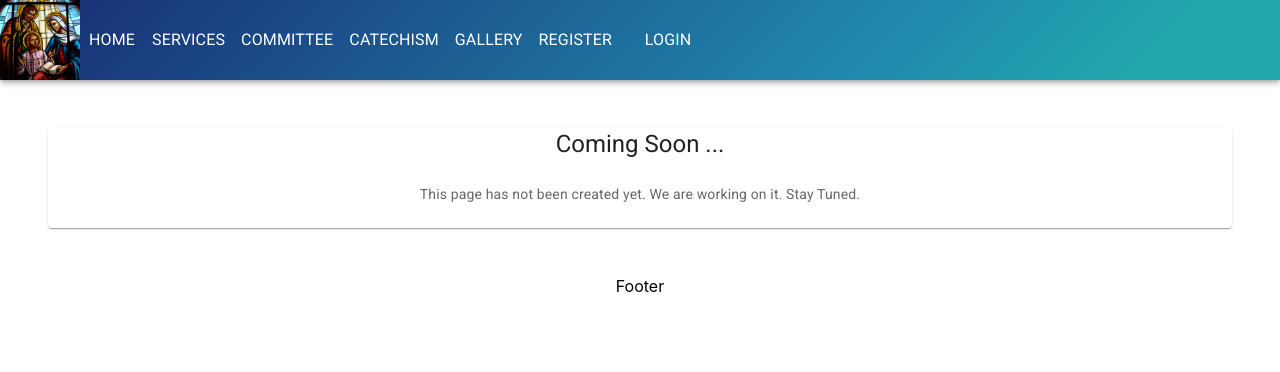
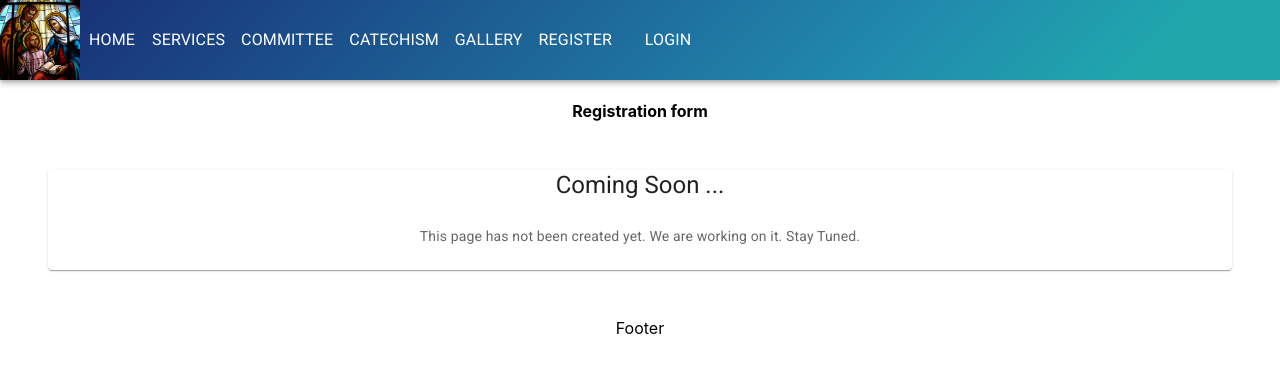
Before and after one commit to jobinbasani/user-manager, a React (Create React App) app in the folder ui/user-manager/: page /register in a window 1280 px wide. Shown: the top 372 px of the page. Built offline with nearby package versions, Linux system fonts and the light colour scheme; what react-swipeable-views-utils would draw is missing.

Commit message:
Added registration page

```diff
--- a/ui/user-manager/src/pages/public/JoinParish.tsx
+++ /dev/null
@@ -1,10 +0,0 @@
-import ComingSoon from "../../components/unspported/ComingSoon";
-
-const JoinParish = () => {
-    return(
-        <div> <ComingSoon /> </div>
-    );
-
-}
-
-export default JoinParish;
--- /dev/null
+++ b/ui/user-manager/src/pages/public/Register.tsx
@@ -0,0 +1,12 @@
+import ComingSoon from "../../components/unspported/ComingSoon";
+
+const Register = () => {
+    return (
+        <div>
+            <h4>Registration form</h4>
+            <ComingSoon/>
+        </div>
+    )
+}
+
+export default Register;
--- a/ui/user-manager/src/routes.tsx
+++ b/ui/user-manager/src/routes.tsx
@@ -12,10 +12,10 @@ import Catechism from "./pages/public/Catechism";
 import Committee from "./pages/public/Committee";
 import Gallery from "./pages/public/Gallery";
 import Home from "./pages/public/Home";
-import JoinParish from "./pages/public/JoinParish";
 import Login from "./pages/public/Login";
 import Services from "./pages/public/Services";
 import { RootState } from './store/index';
+import Register from './pages/public/Register';
 
 const Router = () => {
     const isLoggedIn = useSelector((state: RootState) => state.auth.isAuthenticated);
@@ -29,8 +29,8 @@ const Router = () => {
             {path: "services", element: <Services/>},
             {path: "catechism", element: <Catechism/>},
             {path: "gallery", element: <Gallery/>},
-            {path: "register", element: <JoinParish/>},
             {path: "login", element: <Login />},
+            {path: "register", element: <Register />},
             {path: "callback", element: <Login />},
             {path: "unauthorized", element: <Unauthorized />},
             {path: "dashboard", element: isLoggedIn? <Dashboard /> : <Navigate to="/unauthorized" />}
```
Also changed, not shown: ui/user-manager/src/components/registration/Registration.tsx (added, +10 -0 lines).
